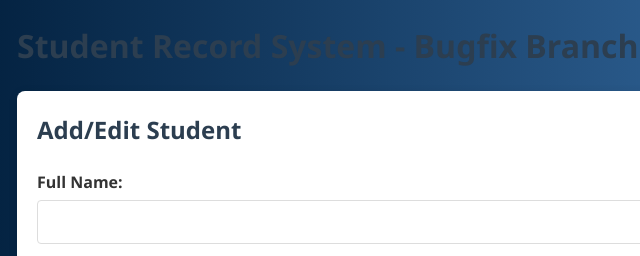
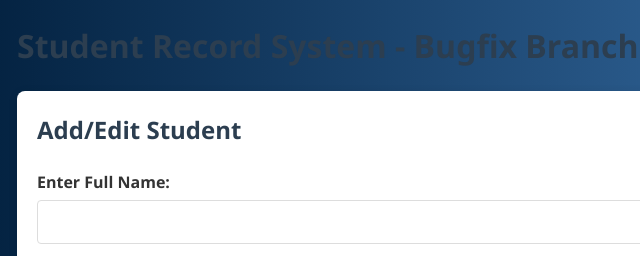
Before and after one commit to sajithgrandhi/Git-Bash-Command-Line-Version-Control-Project-, a website: page student_record_system/index.html in a window 1280 px wide. Shown: the top 256 px of the page, 43-683 px from the left. Drawn offline with Linux system fonts and the light colour scheme.

Commit message:
student name changed commit

```diff
--- a/student_record_system/index.html
+++ b/student_record_system/index.html
@@ -15,7 +15,7 @@
             <form id="studentForm">
                 <input type="hidden" id="studentId">
                 <div class="form-group">
-                    <label for="name"> Full Name:</label>
+                    <label for="name">Enter Full Name:</label>
                     <input type="text" id="name" required>
                 </div>
                 <div class="form-group">
```
